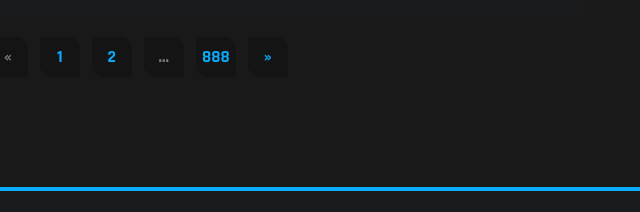
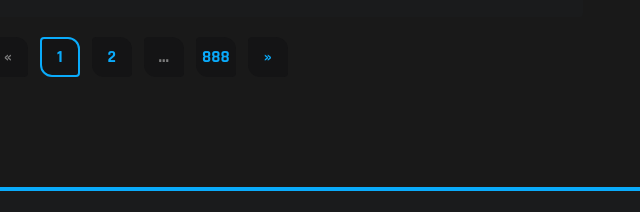
Before and after one commit to eubrunocoelho/mangasXP, a plain HTML site: page mangas.html in a window 1280 px wide. Shown: the part 2135-2347 px from the top of the page, 637-1277 px from the left. Drawn offline with Linux system fonts and the light colour scheme.

Commit message:
update mangas.html

```diff
--- a/assets/css/styles.css
+++ b/assets/css/styles.css
@@ -43,6 +43,7 @@
 
 .box--active {
     border: 2px solid var(--blue-primary-color) !important;
+    color: var(--blue-primary-color) !important;
 }
 
 .button--icon-height {
--- a/mangas.html
+++ b/mangas.html
@@ -494,7 +494,7 @@
                             <span class="pagination__list-link">«</span>
                         </li>
                         <li class="pagination__list-item">
-                            <a href="#" class="pagination__list-link">1</a>
+                            <span class="pagination__list-link box--active">1</span>
                         </li>
                         <li class="pagination__list-item">
                             <a href="#" class="pagination__list-link">2</a>
```
